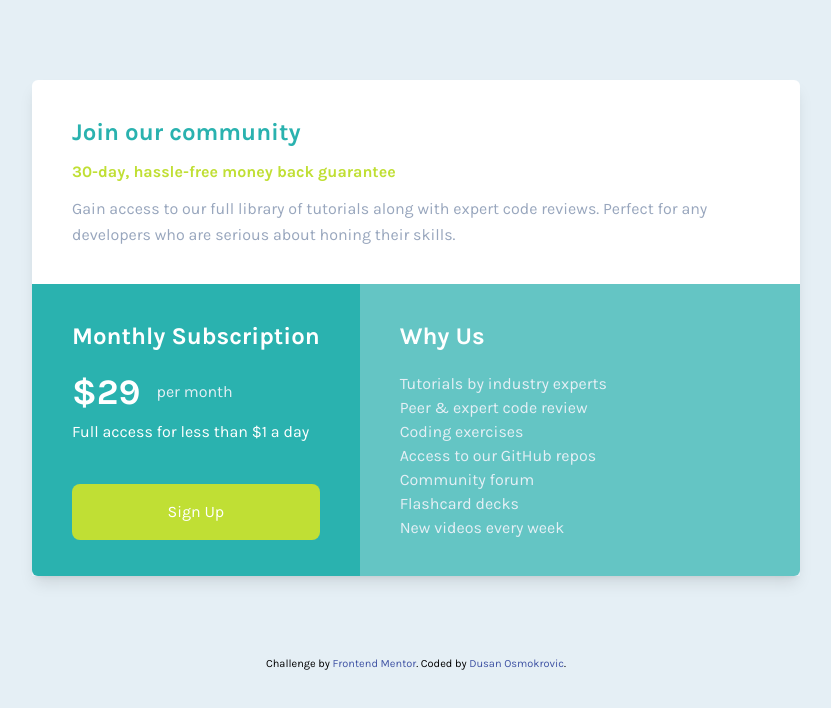
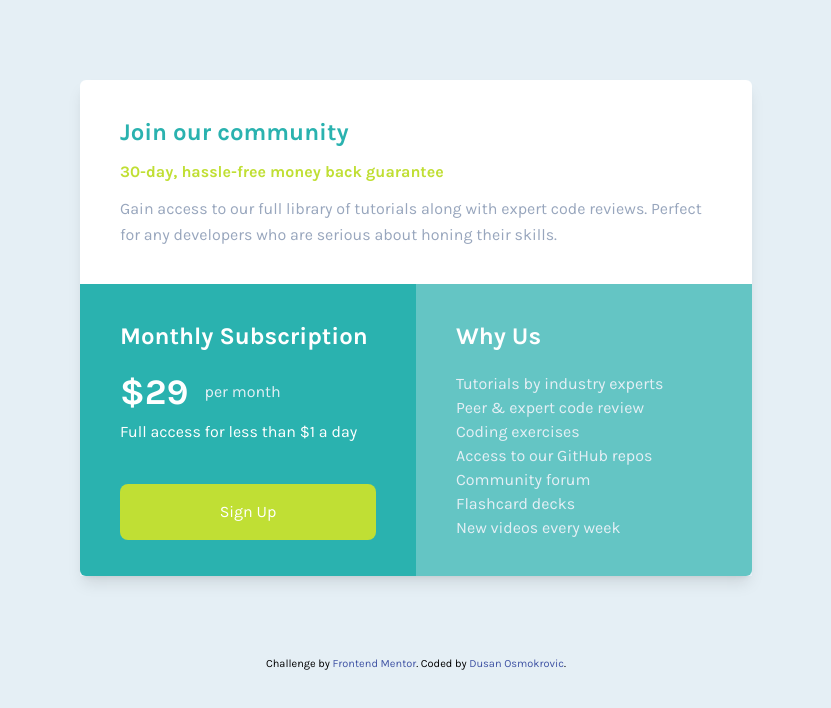
Before and after one commit to d855/price-component, a website: page index.html in a window 1280 px wide. Shown: the whole page, without its empty margins (224-1055 px from the left). Drawn offline with Linux system fonts and the light colour scheme.

```diff
--- a/index.html
+++ b/index.html
@@ -15,7 +15,7 @@
 		</style>
 	</head>
 	<body class="bg-light-gray">
-		<div class="w-2/5 lg:w-2/3 max-w-3xl mx-auto mt-20 shadow-lg">
+		<main class="w-2/5 lg:w-2/3 max-w-2xl mx-auto mt-20 shadow-lg" role="main">
 			<div class="bg-white px-10 py-9 rounded-t-md">
 				<h2 class="text-cyan text-2xl font-bold">Join our community</h2>
 
@@ -26,8 +26,8 @@
 			</div>
 
 			<div class="lg:flex rounded-b-md">
-				<div class="bg-cyan px-10 py-9 lg:rounded-bl-md">
-					<div class="flex flex-col text-white">
+				<div class="bg-cyan px-10 lg:w-1/2 py-9 lg:rounded-bl-md">
+					<div class="flex flex-col  text-white">
 						<h2 class="text-2xl font-bold">Monthly Subscription</h2>
 
 						<div class="flex items-center mt-5 mb-2 text-light-gray">
@@ -42,7 +42,7 @@
 						                                                                                      Up</a>
 					</div>
 				</div>
-				<div class="bg-light-cyan px-10 py-9 lg:flex-1 rounded-b-md lg:rounded-none lg:rounded-br-md">
+				<div class="bg-light-cyan lg:w-1/2 px-10 py-9 lg:flex-1 rounded-b-md lg:rounded-none lg:rounded-br-md">
 					<h3 class="text-2xl font-bold text-white">Why Us</h3>
 
 					<ul class="mt-5 text-light-gray">
@@ -56,10 +56,10 @@
 					</ul>
 				</div>
 			</div>
-		</div>
+		</main>
 
 
-		<footer class="mt-20">
+		<footer class="mt-20" role="contentinfo">
 			<p class="attribution">
 				Challenge by <a href="https://www.frontendmentor.io?ref=challenge" target="_blank">Frontend Mentor</a>.
 				Coded by <a href="https://www.frontendmentor.io/profile/d855">Dusan Osmokrovic</a>.
```
Also changed, not shown: README.md, dist/output.css.
